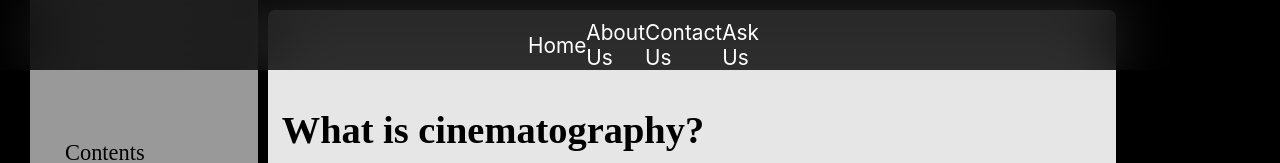
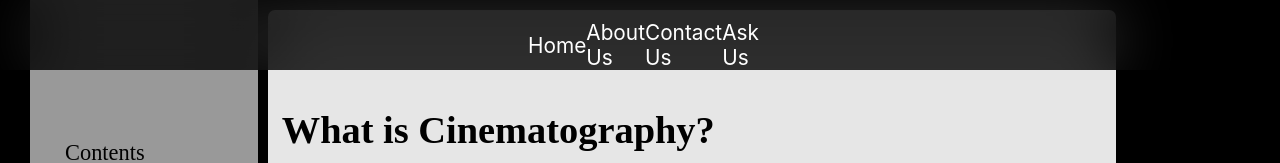
Before and after one commit to Yashmathur19/assessment-project-2, a plain HTML site: page cinematography.html in a window 1280 px wide. Shown: the top 163 px of the page. Drawn offline with Linux system fonts and the light colour scheme.

Commit message:
Update cinematography.html

```diff
--- a/cinematography.html
+++ b/cinematography.html
@@ -36,7 +36,7 @@
     </nav>
     <div class="musicpad">
         <div class="musiccontent">
-            <div class="musiccontenttxt"><h1 id="1">What is cinematography?</h1> <br>
+            <div class="musiccontenttxt"><h1 id="1">What is Cinematography?</h1> <br>
                 <img src="satyajit-ray.jpg" style="width: 820px;height: 450px;">
                 <p>
                     Cinematography is the art and craft of making motion pictures by capturing a story visually. Though, technically, cinematography is the art and the science of recording light either electronically onto an image sensor or chemically onto film. <br>
```
